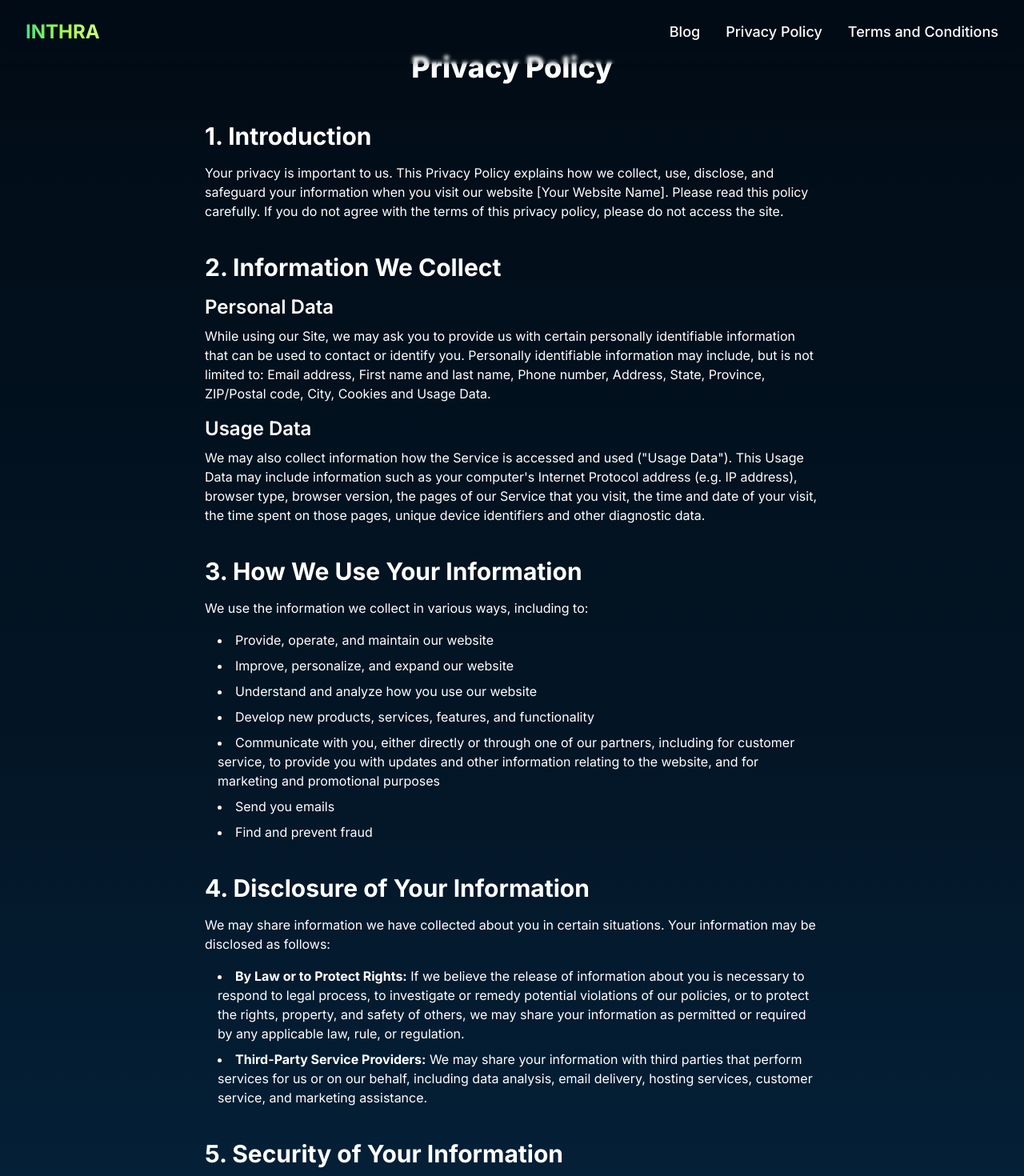
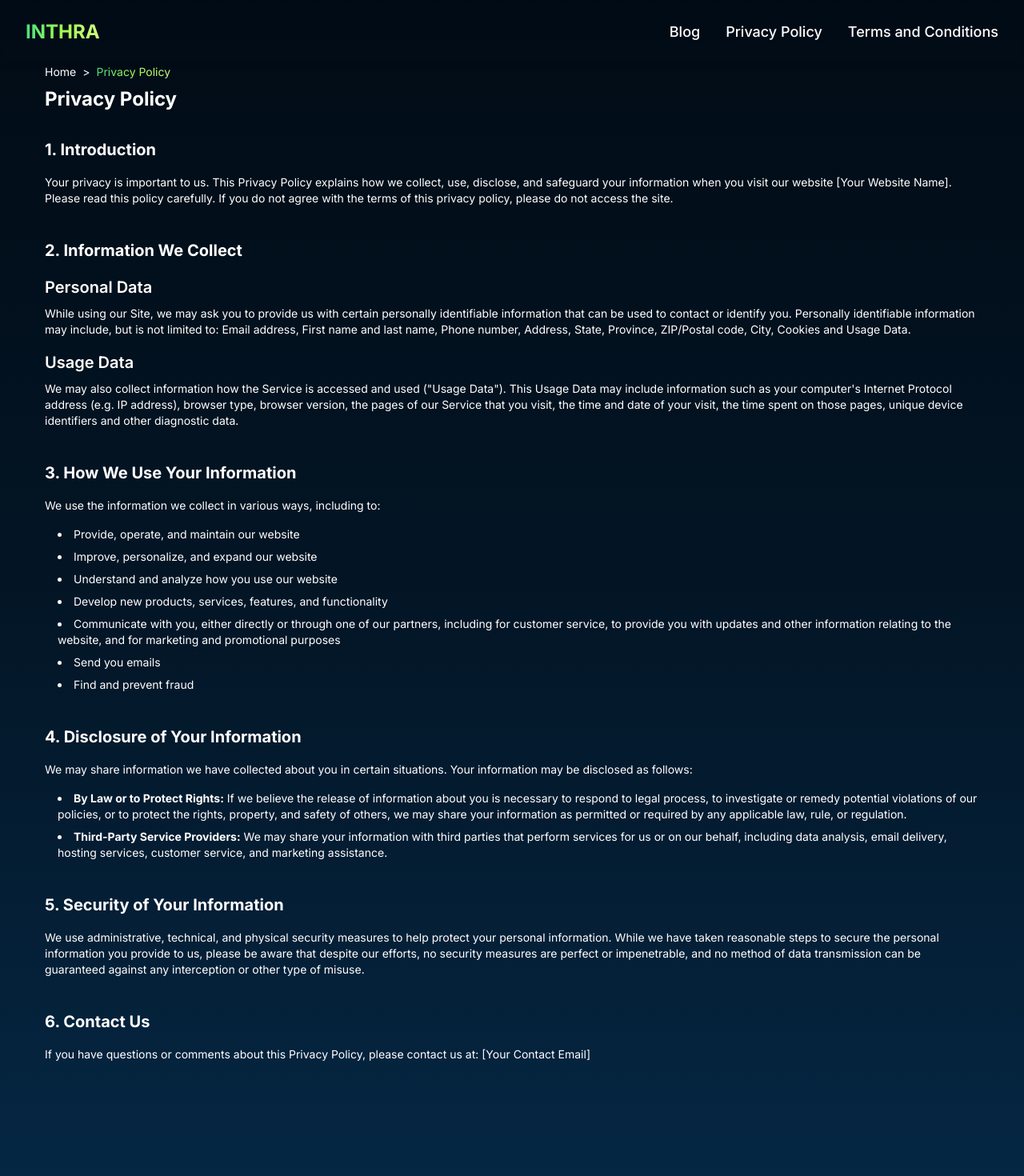
Before and after one commit to Sohel-SH/inthra_dev, a Next.js app: page /privacy-policy in a window 1280 px wide. Shown: the top 1470 px of the page at 80% size. Built offline with nearby package versions, Linux system fonts and the light colour scheme.

Commit message:
design changes in policy pages and slug screen

```diff
--- a/src/app/blog/[slug]/page.tsx
+++ b/src/app/blog/[slug]/page.tsx
@@ -162,6 +162,7 @@ export default async function PostPage({ params }: PostPageProps) {
                   width: "100%",
                   inset: 0,
                   color: "transparent",
+                  borderRadius: "0.25rem",
                 }}
               />
             )}
--- a/src/app/privacy-policy/page.tsx
+++ b/src/app/privacy-policy/page.tsx
@@ -1,56 +1,140 @@
-import React from 'react';
+import Link from "next/link";
+import React from "react";
 
 const PrivacyPolicyPage = () => {
   return (
-    <main className="relative min-h-screen bg-gradient-to-b from-[#010b15] via-[#031525] to-[#052642] text-white py-16 px-4 sm:px-6 lg:px-8">
-      <div className="max-w-3xl mx-auto">
-        <h1 className="text-4xl font-extrabold text-center mb-12">Privacy Policy</h1>
+    <main className="bg-gradient-to-b from-[#010b15] via-[#031525] to-[#052642]">
+      <div className="container-custom px-6 sm:px-6 py-16 md:py-20">
+        <div className="container-custom text-white">
+          <div className="text-sm breadcrumbs text-white mb-2">
+            <ul className="flex items-center space-x-2">
+              <li>
+                <Link href="/">Home</Link>
+              </li>
+              <li className="inline-flex items-center">&gt;</li>
+              <li className="bg-gradient-to-r from-[#4ade80] via-[#a3ff4e] to-[#cfff81] bg-clip-text text-transparent">
+                Privacy Policy
+              </li>
+            </ul>
+          </div>
+          <h1 className="text-2xl font-bold text-white mb-8">Privacy Policy</h1>
 
           <section className="mb-10">
-          <h2 className="text-3xl font-bold mb-4">1. Introduction</h2>
-          <p className="mb-4">Your privacy is important to us. This Privacy Policy explains how we collect, use, disclose, and safeguard your information when you visit our website [Your Website Name]. Please read this policy carefully. If you do not agree with the terms of this privacy policy, please do not access the site.</p>
+            <h2 className="text-[1.25rem] font-bold mb-4">1. Introduction</h2>
+            <p className="mb-4 text-sm">
+              Your privacy is important to us. This Privacy Policy explains how
+              we collect, use, disclose, and safeguard your information when you
+              visit our website [Your Website Name]. Please read this policy
+              carefully. If you do not agree with the terms of this privacy
+              policy, please do not access the site.
+            </p>
           </section>
 
           <section className="mb-10">
-          <h2 className="text-3xl font-bold mb-4">2. Information We Collect</h2>
-          <h3 className="text-2xl font-semibold mb-2">Personal Data</h3>
-          <p className="mb-4">While using our Site, we may ask you to provide us with certain personally identifiable information that can be used to contact or identify you. Personally identifiable information may include, but is not limited to: Email address, First name and last name, Phone number, Address, State, Province, ZIP/Postal code, City, Cookies and Usage Data.</p>
-          <h3 className="text-2xl font-semibold mb-2">Usage Data</h3>
-          <p className="mb-4">We may also collect information how the Service is accessed and used (&quot;Usage Data&quot;). This Usage Data may include information such as your computer&apos;s Internet Protocol address (e.g. IP address), browser type, browser version, the pages of our Service that you visit, the time and date of your visit, the time spent on those pages, unique device identifiers and other diagnostic data.</p>
+            <h2 className="text-[1.25rem] font-bold mb-4">
+              2. Information We Collect
+            </h2>
+            <h3 className="text-[1.25rem] font-semibold mb-2">Personal Data</h3>
+            <p className="mb-4 text-sm">
+              While using our Site, we may ask you to provide us with certain
+              personally identifiable information that can be used to contact or
+              identify you. Personally identifiable information may include, but
+              is not limited to: Email address, First name and last name, Phone
+              number, Address, State, Province, ZIP/Postal code, City, Cookies
+              and Usage Data.
+            </p>
+            <h3 className="text-[1.25rem] font-semibold mb-2">Usage Data</h3>
+            <p className="mb-4 text-sm">
+              We may also collect information how the Service is accessed and
+              used (&quot;Usage Data&quot;). This Usage Data may include
+              information such as your computer&apos;s Internet Protocol address
+              (e.g. IP address), browser type, browser version, the pages of our
+              Service that you visit, the time and date of your visit, the time
+              spent on those pages, unique device identifiers and other
+              diagnostic data.
+            </p>
           </section>
 
           <section className="mb-10">
-          <h2 className="text-3xl font-bold mb-4">3. How We Use Your Information</h2>
-          <p className="mb-4">We use the information we collect in various ways, including to:</p>
+            <h2 className="text-[1.25rem] font-bold mb-4">
+              3. How We Use Your Information
+            </h2>
+            <p className="mb-4 text-sm">
+              We use the information we collect in various ways, including to:
+            </p>
             <ul className="list-disc list-inside ml-4">
-            <li className="mb-2">Provide, operate, and maintain our website</li>
-            <li className="mb-2">Improve, personalize, and expand our website</li>
-            <li className="mb-2">Understand and analyze how you use our website</li>
-            <li className="mb-2">Develop new products, services, features, and functionality</li>
-            <li className="mb-2">Communicate with you, either directly or through one of our partners, including for customer service, to provide you with updates and other information relating to the website, and for marketing and promotional purposes</li>
-            <li className="mb-2">Send you emails</li>
-            <li className="mb-2">Find and prevent fraud</li>
+              <li className="mb-2 text-sm">
+                Provide, operate, and maintain our website
+              </li>
+              <li className="mb-2 text-sm">
+                Improve, personalize, and expand our website
+              </li>
+              <li className="mb-2 text-sm">
+                Understand and analyze how you use our website
+              </li>
+              <li className="mb-2 text-sm">
+                Develop new products, services, features, and functionality
+              </li>
+              <li className="mb-2 text-sm">
+                Communicate with you, either directly or through one of our
+                partners, including for customer service, to provide you with
+                updates and other information relating to the website, and for
+                marketing and promotional purposes
+              </li>
+              <li className="mb-2 text-sm">Send you emails</li>
+              <li className="mb-2 text-sm">Find and prevent fraud</li>
             </ul>
           </section>
 
           <section className="mb-10">
-          <h2 className="text-3xl font-bold mb-4">4. Disclosure of Your Information</h2>
-          <p className="mb-4">We may share information we have collected about you in certain situations. Your information may be disclosed as follows:</p>
+            <h2 className="text-[1.25rem] font-bold mb-4">
+              4. Disclosure of Your Information
+            </h2>
+            <p className="mb-4 text-sm">
+              We may share information we have collected about you in certain
+              situations. Your information may be disclosed as follows:
+            </p>
             <ul className="list-disc list-inside ml-4">
-            <li className="mb-2"><strong>By Law or to Protect Rights:</strong> If we believe the release of information about you is necessary to respond to legal process, to investigate or remedy potential violations of our policies, or to protect the rights, property, and safety of others, we may share your information as permitted or required by any applicable law, rule, or regulation.</li>
-            <li className="mb-2"><strong>Third-Party Service Providers:</strong> We may share your information with third parties that perform services for us or on our behalf, including data analysis, email delivery, hosting services, customer service, and marketing assistance.</li>
+              <li className="mb-2 text-sm">
+                <strong>By Law or to Protect Rights:</strong> If we believe the
+                release of information about you is necessary to respond to
+                legal process, to investigate or remedy potential violations of
+                our policies, or to protect the rights, property, and safety of
+                others, we may share your information as permitted or required
+                by any applicable law, rule, or regulation.
+              </li>
+              <li className="mb-2 text-sm">
+                <strong>Third-Party Service Providers:</strong> We may share
+                your information with third parties that perform services for us
+                or on our behalf, including data analysis, email delivery,
+                hosting services, customer service, and marketing assistance.
+              </li>
             </ul>
           </section>
 
           <section className="mb-10">
-          <h2 className="text-3xl font-bold mb-4">5. Security of Your Information</h2>
-          <p className="mb-4">We use administrative, technical, and physical security measures to help protect your personal information. While we have taken reasonable steps to secure the personal information you provide to us, please be aware that despite our efforts, no security measures are perfect or impenetrable, and no method of data transmission can be guaranteed against any interception or other type of misuse.</p>
+            <h2 className="text-[1.25rem] font-bold mb-4">
+              5. Security of Your Information
+            </h2>
+            <p className="mb-4 text-sm">
+              We use administrative, technical, and physical security measures
+              to help protect your personal information. While we have taken
+              reasonable steps to secure the personal information you provide to
+              us, please be aware that despite our efforts, no security measures
+              are perfect or impenetrable, and no method of data transmission
+              can be guaranteed against any interception or other type of
+              misuse.
+            </p>
           </section>
 
           <section className="mb-10">
-          <h2 className="text-3xl font-bold mb-4">6. Contact Us</h2>
-          <p className="mb-4">If you have questions or comments about this Privacy Policy, please contact us at: [Your Contact Email]</p>
+            <h2 className="text-[1.25rem] font-bold mb-4">6. Contact Us</h2>
+            <p className="mb-4 text-sm">
+              If you have questions or comments about this Privacy Policy,
+              please contact us at: [Your Contact Email]
+            </p>
           </section>
+        </div>
       </div>
     </main>
   );
--- a/src/app/terms-and-conditions/page.tsx
+++ b/src/app/terms-and-conditions/page.tsx
@@ -1,3 +1,4 @@
+import Link from "next/link";
 import React from "react";
 
 const TermsAndConditionsPage = () => {
@@ -5,18 +6,29 @@ const TermsAndConditionsPage = () => {
     <main className="bg-gradient-to-b from-[#010b15] via-[#031525] to-[#052642]">
       <div className="container-custom px-6 sm:px-6 py-16 md:py-20">
         <div className="container-custom text-white">
-          <h1 className="text-4xl font-extrabold text-center mb-12">
+          <div className="text-sm breadcrumbs text-white mb-2">
+            <ul className="flex items-center space-x-2">
+              <li>
+                <Link href="/">Home</Link>
+              </li>
+              <li className="inline-flex items-center">&gt;</li>
+              <li className="bg-gradient-to-r from-[#4ade80] via-[#a3ff4e] to-[#cfff81] bg-clip-text text-transparent">
+                Terms and Conditions
+              </li>
+            </ul>
+          </div>
+          <h1 className="text-2xl font-bold text-white mb-8">
             Terms and Conditions
           </h1>
 
           <section className="mb-10">
-            <h2 className="text-3xl font-bold mb-4">1. Introduction</h2>
-            <p className="mb-4">
+            <h2 className="text-[1.25rem] font-bold mb-4">1. Introduction</h2>
+            <p className="mb-4 text-sm">
               Welcome to [Your Website Name]! These terms and conditions outline
-              the rules and regulations for the use of [Your Website Name]&apos;s
-              Website, located at [Your Website URL].
+              the rules and regulations for the use of [Your Website
+              Name]&apos;s Website, located at [Your Website URL].
             </p>
-            <p className="mb-4">
+            <p className="mb-4 text-sm">
               By accessing this website we assume you accept these terms and
               conditions. Do not continue to use [Your Website Name] if you do
               not agree to take all of the terms and conditions stated on this
@@ -25,93 +37,93 @@ const TermsAndConditionsPage = () => {
           </section>
 
           <section className="mb-10">
-            <h2 className="text-3xl font-bold mb-4">
+            <h2 className="text-[1.25rem] font-bold mb-4">
               2. Intellectual Property Rights
             </h2>
-            <p className="mb-4">
+            <p className="mb-4 text-sm">
               Other than the content you own, under these Terms, [Your Website
               Name] and/or its licensors own all the intellectual property
               rights and materials contained in this Website.
             </p>
-            <p className="mb-4">
+            <p className="mb-4 text-sm">
               You are granted limited license only for purposes of viewing the
               material contained on this Website.
             </p>
           </section>
 
           <section className="mb-10">
-            <h2 className="text-3xl font-bold mb-4">3. Restrictions</h2>
-            <p className="mb-4">
+            <h2 className="text-[1.25rem] font-bold mb-4">3. Restrictions</h2>
+            <p className="mb-4 text-sm">
               You are specifically restricted from all of the following:
             </p>
             <ul className="list-disc list-inside ml-4">
-              <li className="mb-2">
+              <li className="mb-2 text-sm">
                 publishing any Website material in any other media;
               </li>
-              <li className="mb-2">
+              <li className="mb-2 text-sm">
                 selling, sublicensing and/or otherwise commercializing any
                 Website material;
               </li>
-              <li className="mb-2">
+              <li className="mb-2 text-sm">
                 publicly performing and/or showing any Website material;
               </li>
-              <li className="mb-2">
+              <li className="mb-2 text-sm">
                 using this Website in any way that is or may be damaging to this
                 Website;
               </li>
-              <li className="mb-2">
+              <li className="mb-2 text-sm">
                 using this Website in any way that impacts user access to this
                 Website;
               </li>
-              <li className="mb-2">
+              <li className="mb-2 text-sm">
                 using this Website contrary to applicable laws and regulations,
                 or in any way may cause harm to the Website, or to any person or
                 business entity;
               </li>
-              <li className="mb-2">
+              <li className="mb-2 text-sm">
                 engaging in any data mining, data harvesting, data extracting or
                 any other similar activity in relation to this Website;
               </li>
-              <li className="mb-2">
+              <li className="mb-2 text-sm">
                 using this Website to engage in any advertising or marketing.
               </li>
             </ul>
           </section>
 
           <section className="mb-10">
-            <h2 className="text-3xl font-bold mb-4">4. Your Content</h2>
-            <p className="mb-4">
-              In these Website Standard Terms and Conditions, &quot;Your Content&quot;
-              shall mean any audio, video text, images or other material you
-              choose to display on this Website. By displaying Your Content, you
-              grant [Your Website Name] a non-exclusive, worldwide irrevocable,
-              sub licensable license to use, reproduce, adapt, publish,
-              translate and distribute it in any and all media.
+            <h2 className="text-[1.25rem] font-bold mb-4">4. Your Content</h2>
+            <p className="mb-4 text-sm">
+              In these Website Standard Terms and Conditions, &quot;Your
+              Content&quot; shall mean any audio, video text, images or other
+              material you choose to display on this Website. By displaying Your
+              Content, you grant [Your Website Name] a non-exclusive, worldwide
+              irrevocable, sub licensable license to use, reproduce, adapt,
+              publish, translate and distribute it in any and all media.
             </p>
-            <p className="mb-4">
+            <p className="mb-4 text-sm">
               Your Content must be your own and must not be invading any
-              third-party&apos;s rights. [Your Website Name] reserves the right to
-              remove any of Your Content from this Website at any time without
-              notice.
+              third-party&apos;s rights. [Your Website Name] reserves the right
+              to remove any of Your Content from this Website at any time
+              without notice.
             </p>
           </section>
 
           <section className="mb-10">
-            <h2 className="text-3xl font-bold mb-4">5. No warranties</h2>
-            <p className="mb-4">
-              This Website is provided &quot;as is,&quot; with all faults, and [Your
-              Website Name] express no representations or warranties, of any
-              kind related to this Website or the materials contained on this
-              Website. Also, nothing contained on this Website shall be
+            <h2 className="text-[1.25rem] font-bold mb-4">5. No warranties</h2>
+            <p className="mb-4 text-sm">
+              This Website is provided &quot;as is,&quot; with all faults, and
+              [Your Website Name] express no representations or warranties, of
+              any kind related to this Website or the materials contained on
+              this Website. Also, nothing contained on this Website shall be
               interpreted as advising you.
             </p>
           </section>
 
           <section className="mb-10">
-            <h2 className="text-3xl font-bold mb-4">
+            <h2 className="text-[1.25rem] font-bold mb-4">
               6. Limitation of liability
             </h2>
-            <p className="mb-4">
+            <p className="mb-4 text-sm">
               In no event shall [Your Website Name], nor any of its officers,
               directors and employees, be held liable for anything arising out
               of or in any way connected with your use of this Website whether
@@ -123,8 +135,8 @@ const TermsAndConditionsPage = () => {
           </section>
 
           <section className="mb-10">
-            <h2 className="text-3xl font-bold mb-4">7. Severability</h2>
-            <p className="mb-4">
+            <h2 className="text-[1.25rem] font-bold mb-4">7. Severability</h2>
+            <p className="mb-4 text-sm">
               If any provision of these Terms is found to be invalid under any
               applicable law, such provisions shall be deleted without affecting
               the remaining provisions herein.
@@ -132,8 +144,10 @@ const TermsAndConditionsPage = () => {
           </section>
 
           <section className="mb-10">
-            <h2 className="text-3xl font-bold mb-4">8. Variation of Terms</h2>
-            <p className="mb-4">
+            <h2 className="text-[1.25rem] font-bold mb-4">
+              8. Variation of Terms
+            </h2>
+            <p className="mb-4 text-sm">
               [Your Website Name] is permitted to revise these Terms at any time
               as it sees fit, and by using this Website you are expected to
               review these Terms on a regular basis.
@@ -141,8 +155,8 @@ const TermsAndConditionsPage = () => {
           </section>
 
           <section className="mb-10">
-            <h2 className="text-3xl font-bold mb-4">9. Assignment</h2>
-            <p className="mb-4">
+            <h2 className="text-[1.25rem] font-bold mb-4">9. Assignment</h2>
+            <p className="mb-4 text-sm">
               The [Your Website Name] is allowed to assign, transfer, and
               subcontract its rights and/or obligations under these Terms
               without any notification. However, you are not allowed to assign,
@@ -152,8 +166,10 @@ const TermsAndConditionsPage = () => {
           </section>
 
           <section className="mb-10">
-            <h2 className="text-3xl font-bold mb-4">10. Entire Agreement</h2>
-            <p className="mb-4">
+            <h2 className="text-[1.25rem] font-bold mb-4">
+              10. Entire Agreement
+            </h2>
+            <p className="mb-4 text-sm">
               These Terms constitute the entire agreement between [Your Website
               Name] and you in relation to your use of this Website, and
               supersede all prior agreements and understandings.
@@ -161,10 +177,10 @@ const TermsAndConditionsPage = () => {
           </section>
 
           <section className="mb-10">
-            <h2 className="text-3xl font-bold mb-4">
+            <h2 className="text-[1.25rem] font-bold mb-4">
               11. Governing Law & Jurisdiction
             </h2>
-            <p className="mb-4">
+            <p className="mb-4 text-sm">
               These Terms will be governed by and interpreted in accordance with
               the laws of the State of [Your State], and you submit to the
               non-exclusive jurisdiction of the state and federal courts located
@@ -173,8 +189,8 @@ const TermsAndConditionsPage = () => {
           </section>
 
           <section className="mb-10">
-            <h2 className="text-3xl font-bold mb-4">12. Contact Us</h2>
-            <p className="mb-4">
+            <h2 className="text-[1.25rem] font-bold mb-4">12. Contact Us</h2>
+            <p className="mb-4 text-sm">
               If you have any questions about these Terms and Conditions, please
               contact us at: [Your Contact Email]
             </p>
```
Lines whose indentation alone changed are shown as unchanged.
